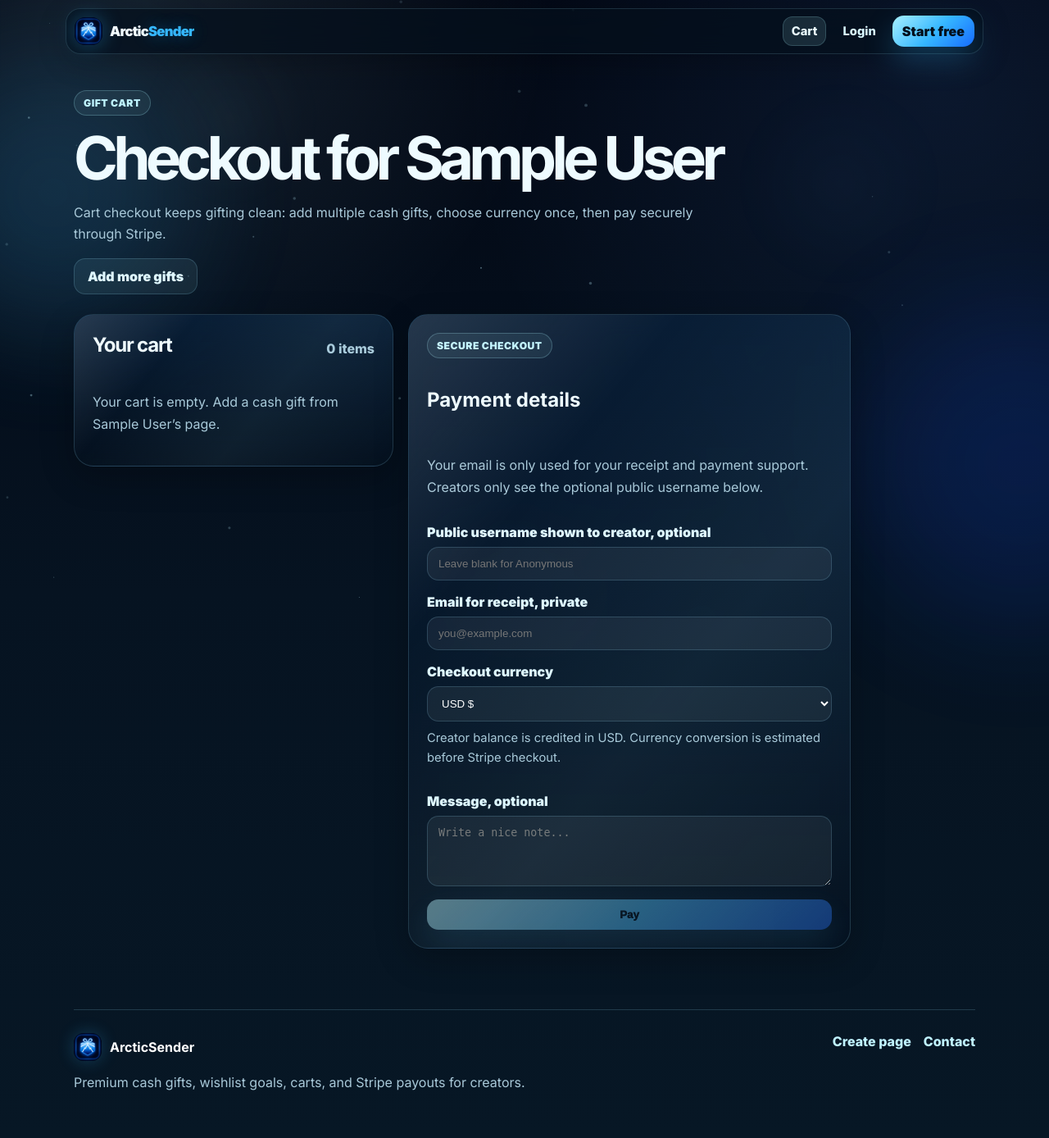
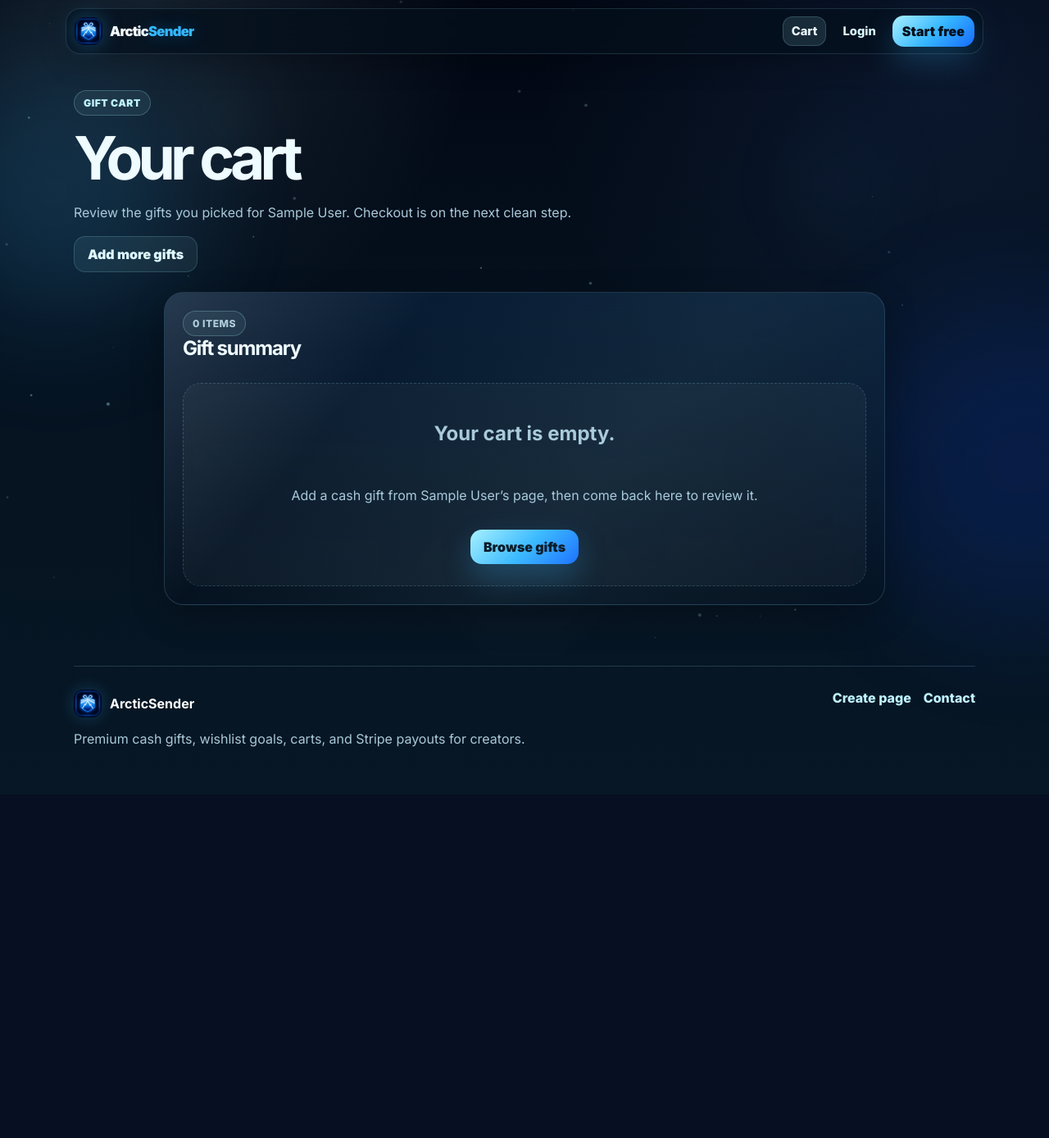
Before and after one commit to arcticsender/back, a Flask app: a page that uses templates/cart.html in a window 1280 px wide. Shown: the whole page at 82% size. After the commit the page ends 911 px from the top, so only its background shows below. Run offline with Flask 3, Linux system fonts and the light colour scheme; tables that the repository leaves empty hold one stand-in row (values such as "Sample post").

Commit message:
cart sperate from checkout

```diff
--- a/app.py
+++ b/app.py
@@ -2009,19 +2009,26 @@ def global_cart():
     return render_template('global_cart.html')
 
 
-@app.route('/cart/<username>', methods=['GET', 'POST'])
+@app.route('/cart/<username>')
 def cart(username):
     creator = User.query.filter_by(username=username).first_or_404()
     entries = cart_entries_for_creator(creator)
+    return render_template('cart.html', creator=creator, entries=entries, total_cents=sum(e['amount_cents'] for e in entries))
+
+
+@app.route('/checkout/<username>', methods=['GET', 'POST'])
+def checkout(username):
+    creator = User.query.filter_by(username=username).first_or_404()
+    entries = cart_entries_for_creator(creator)
+    total_cents = sum(e['amount_cents'] for e in entries)
+    if not entries:
+        flash('Your cart is empty. Add a gift before checkout.', 'warning')
+        return redirect(url_for('cart', username=creator.username))
     if request.method == 'POST':
-        if not entries:
-            flash('Your cart is empty.', 'warning')
-            return redirect(url_for('profile', username=creator.username))
         public_name = safe_public_sender(request.form.get('supporter_name', ''))
         supporter_email = request.form.get('supporter_email', '').strip()[:140]
         message = request.form.get('message', '').strip()[:500]
         currency = normalize_currency(request.form.get('currency', 'usd'))
-        total_cents = sum(e['amount_cents'] for e in entries)
         if total_cents < MIN_GIFT_CENTS:
             flash('Minimum gift amount is $1.00 USD.', 'danger')
             return redirect(url_for('cart', username=creator.username))
@@ -2040,6 +2047,7 @@ def cart(username):
             if not item or item.remaining_stock < requested_count:
                 flash('One of the single purchase gifts just sold out. Please review your cart.', 'warning')
                 return redirect(url_for('cart', username=creator.username))
+        charged_total = convert_usd_to_currency_cents(total_cents, currency)
         order = CheckoutOrder(
             token=secrets.token_urlsafe(18),
             creator_id=creator.id,
@@ -2047,13 +2055,14 @@ def cart(username):
             supporter_email=supporter_email,
             message=message,
             total_amount_cents=total_cents,
-            charged_amount_cents=convert_usd_to_currency_cents(total_cents, currency),
-            platform_fee_cents=platform_fee_for_cents(convert_usd_to_currency_cents(total_cents, currency)),
+            charged_amount_cents=charged_total,
+            platform_fee_cents=platform_fee_for_cents(charged_total),
             currency=currency,
         )
         db.session.add(order)
         db.session.flush()
         for e in entries:
+            charged_amount = convert_usd_to_currency_cents(e['amount_cents'], currency)
             contribution = Contribution(
                 creator_id=creator.id,
                 item_id=e['item'].id if e.get('item') else None,
@@ -2064,8 +2073,8 @@ def cart(username):
                 message=message,
                 amount_cents=e['amount_cents'],
                 currency=currency,
-                charged_amount_cents=convert_usd_to_currency_cents(e['amount_cents'], currency),
-                platform_fee_cents=platform_fee_for_cents(convert_usd_to_currency_cents(e['amount_cents'], currency)),
+                charged_amount_cents=charged_amount,
+                platform_fee_cents=platform_fee_for_cents(charged_amount),
             )
             db.session.add(contribution)
         db.session.commit()
@@ -2073,26 +2082,26 @@ def cart(username):
         for contribution in order.contributions:
             mongo_backup_model(contribution)
         if STRIPE_SECRET_KEY and stripe:
-            checkout = create_cart_checkout_session(
+            checkout_session = create_cart_checkout_session(
                 order,
                 entries,
                 f'{BASE_URL}{url_for("cart_success", token=order.token)}',
-                f'{BASE_URL}{url_for("cart", username=creator.username)}'
+                f'{BASE_URL}{url_for("checkout", username=creator.username)}'
             )
             clear_cart()
-            return redirect(checkout.url, code=303)
+            return redirect(checkout_session.url, code=303)
         if REQUIRE_STRIPE_PAYMENTS:
             for contribution in list(order.contributions):
                 db.session.delete(contribution)
             db.session.delete(order)
             db.session.commit()
             flash('Payments are temporarily unavailable. Please try again later.', 'danger')
-            return redirect(url_for('cart', username=creator.username))
+            return redirect(url_for('checkout', username=creator.username))
         credit_order(order)
         clear_cart()
         flash('Demo cart payment complete. Add Stripe keys before going live.', 'success')
         return redirect(url_for('cart_success', token=order.token))
-    return render_template('cart.html', creator=creator, entries=entries, total_cents=sum(e['amount_cents'] for e in entries))
+    return render_template('checkout.html', creator=creator, entries=entries, total_cents=total_cents)
 
 
 @app.route('/cart/<username>/remove/<int:index>', methods=['POST'])
--- a/static/css/style.css
+++ b/static/css/style.css
@@ -978,3 +978,12 @@ body:before{
   .mobile-menu-btn span:nth-child(2){width:12px!important;}
   .mobile-menu-btn span:nth-child(3){width:14px!important;}
 }
+
+/* Separate cart + checkout pages */
+.cart-hero-clean,.checkout-hero-clean{padding-bottom:24px}
+.cart-page-clean{padding-top:0;width:min(880px,calc(100% - 32px))}
+.cart-list-panel{display:grid;gap:14px}
+.clean-cart-row{display:grid;grid-template-columns:minmax(0,1fr) auto auto;align-items:center;gap:14px;padding:15px;border:1px solid rgba(168,241,255,.14);border-radius:18px;background:rgba(255,255,255,.04)}
+.cart-item-copy{display:grid;gap:4px;min-width:0}.cart-item-copy b{overflow:hidden;text-overflow:ellipsis;white-space:nowrap}.cart-item-copy span{color:var(--muted);font-weight:800;font-size:.9rem}.clean-cart-row strong{font-size:1rem;color:#f4fdff}.clean-cart-row .ghost{padding:9px 12px;border-radius:12px;box-shadow:none}.clean-cart-total{margin-top:4px;border-radius:18px;background:rgba(168,241,255,.08);border:1px solid rgba(168,241,255,.16)}.cart-actions-clean{display:grid;grid-template-columns:180px 1fr;gap:12px;align-items:center}.clean-empty-cart{display:grid;gap:12px;padding:26px;text-align:center;border-radius:22px;border:1px dashed rgba(168,241,255,.18);background:rgba(255,255,255,.035)}.clean-empty-cart .btn{width:max-content;margin:auto}
+.checkout-page-clean{padding-top:0;display:grid;grid-template-columns:360px minmax(0,1fr);gap:18px;align-items:start}.checkout-summary-card{position:sticky;top:104px;display:grid;gap:12px}.checkout-form-card{width:100%;display:grid;gap:15px}.checkout-form-card h2{margin:0;font-size:1.7rem;letter-spacing:-.04em}.summary-line{display:grid;grid-template-columns:minmax(0,1fr) auto;gap:12px;padding:12px 0;border-bottom:1px solid rgba(168,241,255,.12)}.summary-line span{min-width:0;overflow:hidden;text-overflow:ellipsis;white-space:nowrap;color:#dff8ff;font-weight:850}.summary-line b{color:#f4fdff}.tiny-note{font-size:.9rem;margin:0}
+@media(max-width:760px){.cart-page-clean,.checkout-page-clean{width:calc(100% - 20px);padding-top:0}.clean-cart-row{grid-template-columns:minmax(0,1fr) auto;padding:12px;gap:10px}.clean-cart-row form{grid-column:1/-1}.clean-cart-row .ghost{width:100%;height:36px}.cart-actions-clean{grid-template-columns:1fr}.checkout-page-clean{grid-template-columns:1fr;gap:13px}.checkout-summary-card{position:static;order:1}.checkout-form-card{order:2}.checkout-form-card h2{font-size:1.35rem}.summary-line{padding:10px 0}.cart-hero-clean,.checkout-hero-clean{padding-bottom:18px}}
--- a/templates/cart.html
+++ b/templates/cart.html
@@ -1,42 +1,46 @@
 {% extends 'base.html' %}
-{% block title %}Gift Cart for {{ creator.display_name }} | {{ site_name }}{% endblock %}
+{% block title %}Cart for {{ creator.display_name }} | {{ site_name }}{% endblock %}
 {% block content %}
-<section class="section page-head dash-head">
+<section class="section page-head dash-head cart-hero-clean">
   <div>
     <div class="pill">Gift cart</div>
-    <h1>Checkout for {{ creator.display_name }}</h1>
-    <p>Cart checkout keeps gifting clean: add multiple cash gifts, choose currency once, then pay securely through Stripe.</p>
+    <h1>Your cart</h1>
+    <p>Review the gifts you picked for {{ creator.display_name }}. Checkout is on the next clean step.</p>
   </div>
   <div class="head-actions"><a class="btn ghost" href="{{ url_for('profile', username=creator.username) }}">Add more gifts</a></div>
 </section>
-<section class="section support-layout compact">
-  <div class="panel list frost-card">
-    <div class="section-head mini"><h2>Your cart</h2><span>{{ entries|length }} item{% if entries|length != 1 %}s{% endif %}</span></div>
+
+<section class="section cart-page-clean">
+  <div class="panel frost-card cart-list-panel">
+    <div class="section-head mini">
+      <div><span class="pill">{{ entries|length }} item{% if entries|length != 1 %}s{% endif %}</span><h2>Gift summary</h2></div>
+      {% if entries %}<strong>{{ money(total_cents) }}</strong>{% endif %}
+    </div>
+
     {% for entry in entries %}
-      <div class="cart-row">
-        <div><b>{{ entry.title }}</b><span>{{ entry.type_label }}</span></div>
+      <div class="cart-row clean-cart-row">
+        <div class="cart-item-copy">
+          <b>{{ entry.title }}</b>
+          <span>{{ entry.type_label }}</span>
+        </div>
         <strong>{{ money(entry.amount_cents) }}</strong>
-        <form method="post" action="{{ url_for('cart_remove', username=creator.username, index=entry.idx) }}" class="inline"><button>Remove</button></form>
+        <form method="post" action="{{ url_for('cart_remove', username=creator.username, index=entry.idx) }}" class="inline"><button class="ghost" type="submit">Remove</button></form>
       </div>
     {% else %}
-      <p class="muted">Your cart is empty. Add a cash gift from {{ creator.display_name }}’s page.</p>
+      <div class="empty clean-empty-cart">
+        <h2>Your cart is empty.</h2>
+        <p class="muted">Add a cash gift from {{ creator.display_name }}’s page, then come back here to review it.</p>
+        <a class="btn" href="{{ url_for('profile', username=creator.username) }}">Browse gifts</a>
+      </div>
     {% endfor %}
+
     {% if entries %}
-      <div class="cart-total"><span>Gift total</span><b>{{ money(total_cents) }}</b></div>
-      <p class="muted">ArcticSender keeps a {{ platform_fee_percent }}% platform fee. Stripe securely processes the payment and handles creator payouts through Connect.</p>
-      <form method="post" action="{{ url_for('cart_clear', username=creator.username) }}"><button class="btn ghost full">Clear cart</button></form>
+      <div class="cart-total clean-cart-total"><span>Total</span><b>{{ money(total_cents) }}</b></div>
+      <div class="cart-actions-clean">
+        <form method="post" action="{{ url_for('cart_clear', username=creator.username) }}"><button class="btn ghost full" type="submit">Clear cart</button></form>
+        <a class="btn full" href="{{ url_for('checkout', username=creator.username) }}">Continue to checkout</a>
+      </div>
     {% endif %}
   </div>
-  <form class="panel form frost-card" method="post">
-    <div class="pill">Secure checkout</div>
-    <h2>Payment details</h2>
-    <p class="muted">Your email is only used for your receipt and payment support. Creators only see the optional public username below.</p>
-    <label>Public username shown to creator, optional<input name="supporter_name" placeholder="Leave blank for Anonymous" maxlength="80"></label>
-    <label>Email for receipt, private<input name="supporter_email" type="email" placeholder="you@example.com" maxlength="140"></label>
-    <label>Checkout currency<select name="currency" class="currency-select">{% for code, meta in supported_currencies.items() %}<option value="{{ code }}">{{ meta.label }}{% if code != 'usd' %} — estimated conversion{% endif %}</option>{% endfor %}</select></label>
-    <p class="currency-note muted">Creator balance is credited in USD. Currency conversion is estimated before Stripe checkout.</p>
-    <label>Message, optional<textarea name="message" rows="4" maxlength="500" placeholder="Write a nice note..."></textarea></label>
-    <button class="btn full" {% if not entries %}disabled{% endif %}>Pay</button>
-  </form>
 </section>
 {% endblock %}
```
Also changed, not shown: templates/checkout.html (added, +35 -0 lines).
